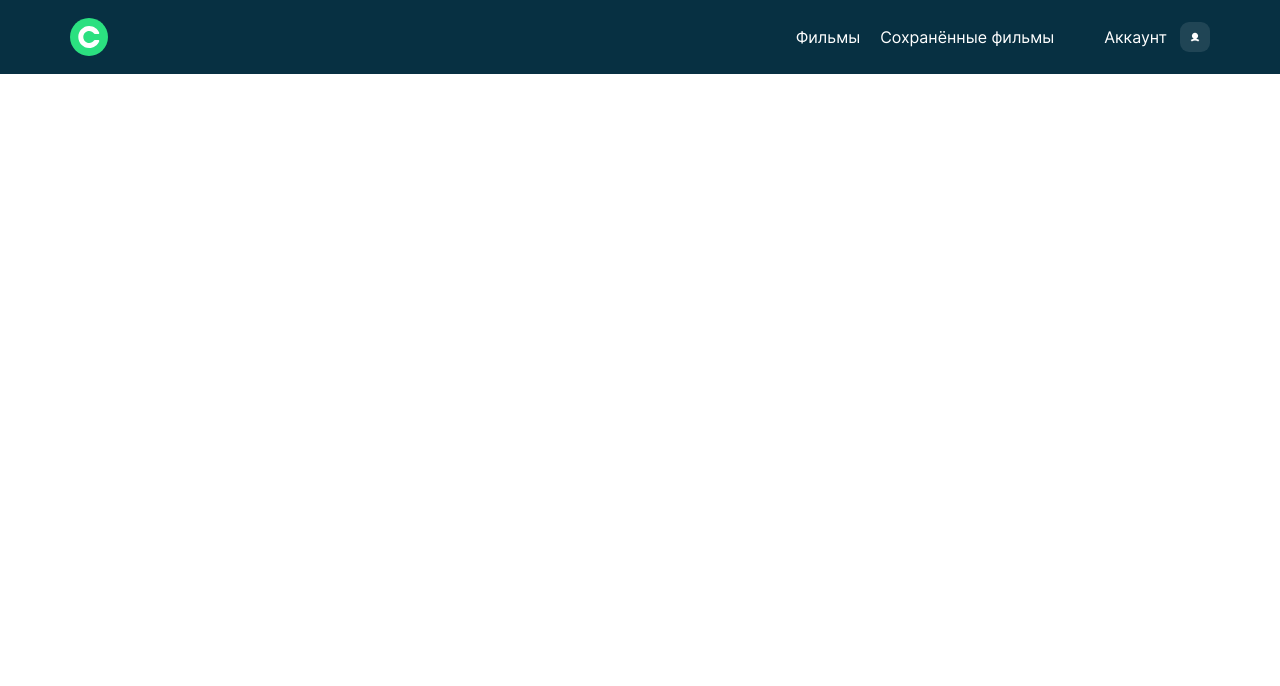
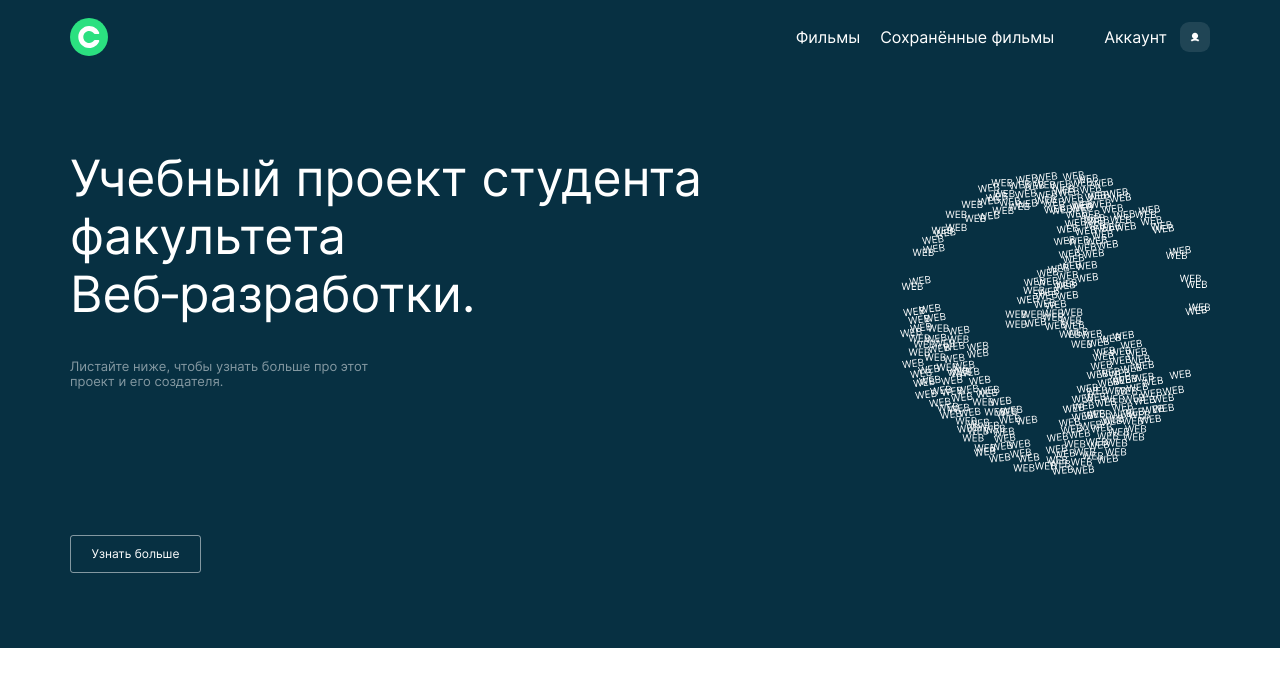
Before and after one commit to void4d/movies-explorer-frontend, a React (Create React App) app: page / in a window 1280 px wide. Shown: the top 686 px of the page. Built offline with nearby package versions, Linux system fonts and the light colour scheme.

Commit message:
add: Добавить верхний блок

```diff
--- a/src/components/App/App.js
+++ b/src/components/App/App.js
@@ -1,10 +1,12 @@
 import './App.css';
 import Header from '../Header/Header.js';
+import Main from '../Main/Main.js';
 
 function App() {
   return (
     <div className='app'>
       <Header />
+      <Main />
     </div>
   );
 }
--- /dev/null
+++ b/src/components/Main/Main.css
@@ -0,0 +1,58 @@
+.main {
+  background-color: #073042;
+  width: 100%;
+  height: 524px;
+  padding-bottom: 50px;
+}
+
+.main__block {
+  width: 1280px;
+  margin: 0 auto;
+  box-sizing: border-box;
+  display: flex;
+  align-items: center;
+  justify-content: space-between;
+}
+
+.main__text {
+}
+
+.main__title {
+  font-size: 50px;
+  line-height: 58px;
+  font-weight: 400;
+  width: 640px;
+  margin: 0;
+  margin-top: 75px;
+  margin-left: 70px;
+  margin-bottom: 36px;
+}
+
+.main__more {
+  font-size: 13px;
+  margin-bottom: 146px;
+  margin-left: 70px;
+  width: 310px;
+  opacity: 0.5;
+}
+
+.main__landing-logo {
+  width: 310px;
+  height: 304px;
+  margin-right: 70px;
+}
+
+.main__more-button {
+    margin-left: 70px;
+    border: 1px solid rgba(255, 255, 255, 0.5);
+    width: 129px;
+    height: 36px;
+    border-radius: 3px;
+    display: flex;
+    justify-content: center;
+    align-items: center;
+}
+
+.main__more-button-text {
+  font-size: 12px;
+}
--- /dev/null
+++ b/src/components/Main/Main.js
@@ -0,0 +1,20 @@
+import landingLogo from '../../images/landing-logo.svg'
+
+function Main() {
+  return (
+    <main className="main">
+      <div className="main__block">
+        <div className="main__text">
+          <h1 className="main__title">Учебный проект студента факультета Веб&#x2011;разработки.</h1>
+          <p className="main__more">Листайте ниже, чтобы узнать больше про этот проект и его создателя.</p>
+          <div className="main__more-button">
+            <div className="main__more-button-text">Узнать больше</div>
+          </div>
+        </div>
+        <img className="main__landing-logo" src={landingLogo} alt='Веб'></img>
+      </div>
+    </main>
+  );
+}
+
+export default Main;
--- a/src/index.css
+++ b/src/index.css
@@ -1,3 +1,4 @@
 @import url(./vendor/normalize.css);
 @import url(./vendor/fonts/fonts.css);
-@import url(./components/Header/Header.css)
+@import url(./components/Header/Header.css);
+@import url(./components/Main/Main.css);
```
Also changed, not shown: src/components/Header/Header.css (indentation only).
